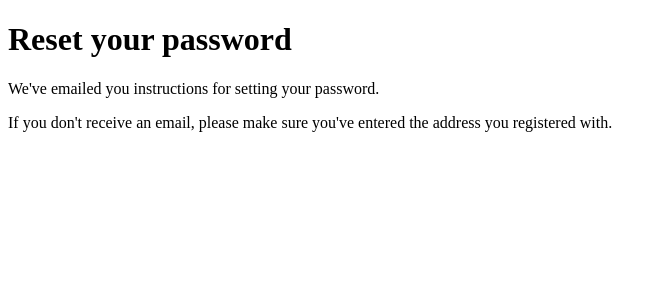
After one commit to Adreon19/web-inventory, a Django app: page /accounts/password_reset/done/ in a window 1280 px wide. The commit adds this page. Shown: the top 300 px of the page, without its empty margins (0-667 px from the left). Run offline with Django 5.2, Linux system fonts and the light colour scheme; some libraries are stand-ins or nearby versions; some web fonts are replaced.

Commit message:
gdfgdfdgdfgd

```diff
--- /dev/null
+++ b/src/templates/registration/password_reset_done.html
@@ -0,0 +1,8 @@
+{% extends "layout/base.html" %}
+{% block title %}Reset your password{% endblock %}
+{% block contents %}
+<h1>Reset your password</h1>
+<p>We've emailed you instructions for setting your password.</p>
+<p>If you don't receive an email, please make sure you've entered the
+address you registered with.</p>
+{% endblock contents %}
--- a/src/templates/registration/password_reset_form.html
+++ b/src/templates/registration/password_reset_form.html
@@ -3,5 +3,7 @@
 <form method="post">
     {% csrf_token %}
     {{form.as_p}}
+
+    <input type="submit" value="Send me instructions!">
 </form>
 {%endblock contents%}
--- a/src/urls.py
+++ b/src/urls.py
@@ -10,7 +10,10 @@ urlpatterns = [
         path("accounts/signup",views.register, name="register"),
         path("accounts/logout/",views.logouts,name="logout"),
         path("accounts/password_change/",views.change_password,name="password_change"),
-        path("accounts/password_reset/",views.reset_password,name="password_reset"),
+        path("accounts/password_reset/",auth_views.PasswordResetView.as_view(template_name="registration/password_reset_form.html"),name="password_reset"),
+        path("accounts/password_reset/done/",auth_views.PasswordResetDoneView.as_view(template_name="registration/password_reset_done.html"), name="password_reset_done"),
+        path("accounts/reset/<uidb64>/<token>/",auth_views.PasswordResetConfirmView.as_view(template_name="registration/password_reset_confirm.html"), name="password_reset_confirm"),
+        path("accounts/reset/done/", auth_views.PasswordResetCompleteView.as_view(template_name="registration/password_reset_complete.html"), name="password_reset_complete"),
         path("user/home/",views.home, name="home"),
         path("user/category/",views.category,name="category"),
         path("user/category/<uuid:item_id>",views.category_detail,name="category-detail"),
```
Also changed, not shown: WebInventory/settings.py (+11 -0 lines), src/templates/registration/password_reset_complete.html (added, +8 -0 lines), src/templates/registration/password_reset_confirm.html (added, +21 -0 lines), src/views.py (+9 -4 lines).
